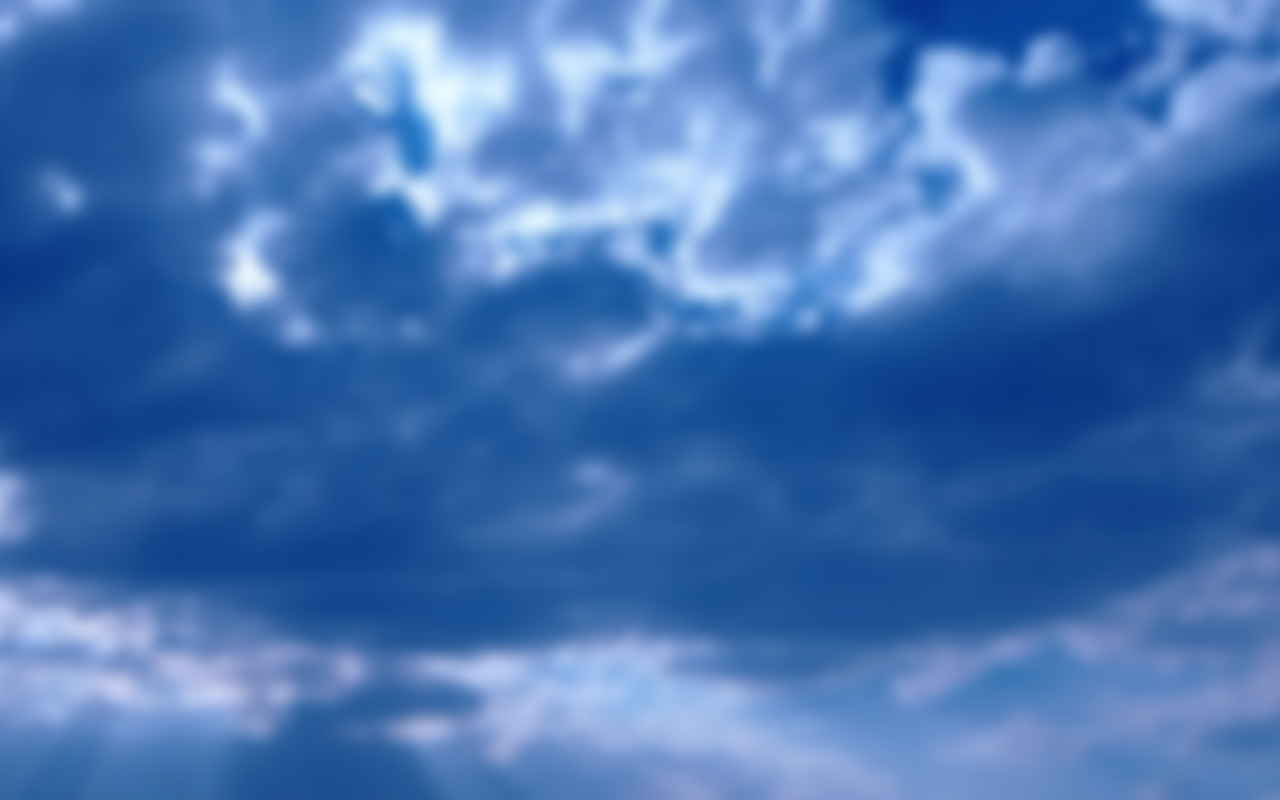
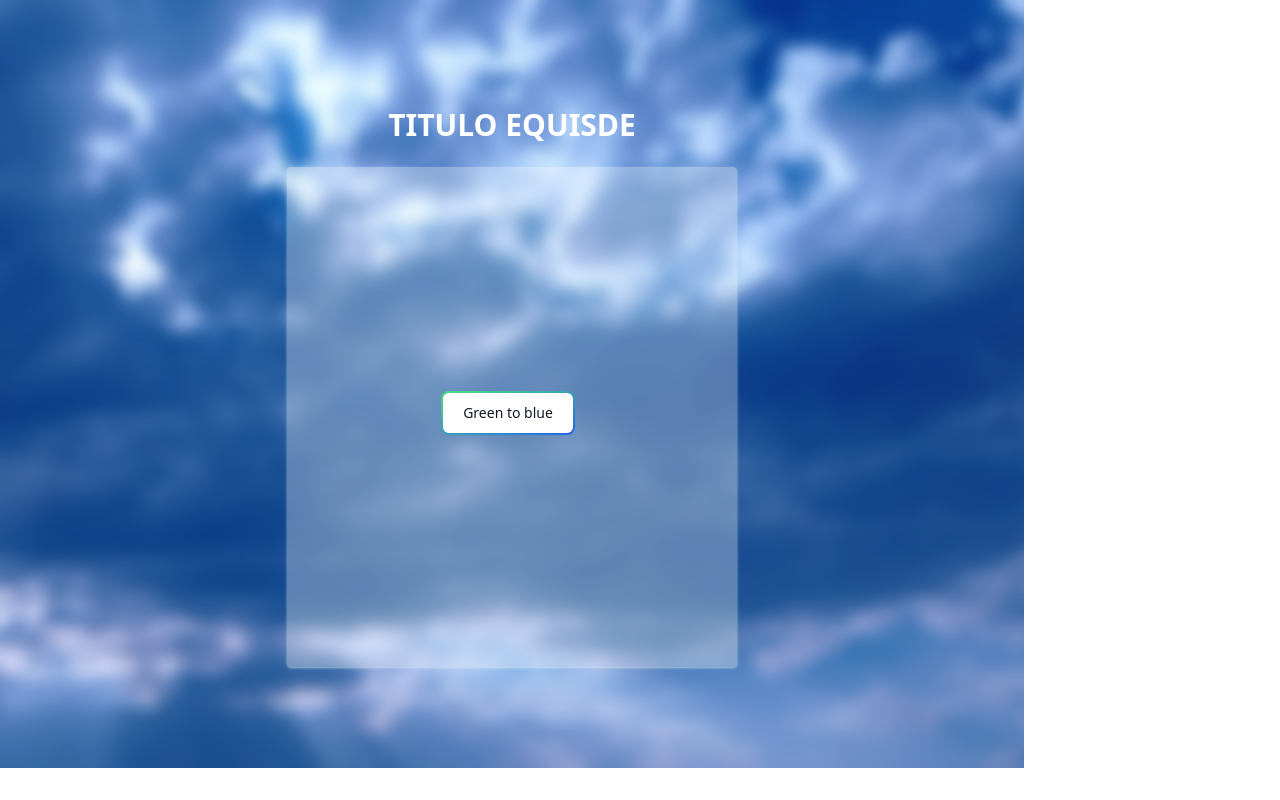
Before and after one commit to Dario19999/forja-cuentos, an Angular app: page /home in a window 1280 px wide. Built offline with nearby package versions, Linux system fonts and the light colour scheme.

Commit message:
fix background and window, and add main menu

```diff
--- a/main.js
+++ b/main.js
@@ -7,11 +7,7 @@ createWindow = () => {
     appWin = new BrowserWindow({
         width: 1024,
         height: 768,
-        //limit the size of the window lower and higher
-        minWidth: 1024,
-        minHeight: 768,
-        maxWidth: 1024,
-        maxHeight: 768,
+        useContentSize: true,
         title: "Forja Cuentos",
         resizable: false,
         webPreferences: {
--- a/src/app/app.module.ts
+++ b/src/app/app.module.ts
@@ -5,12 +5,14 @@ import { AppRoutingModule } from './app-routing.module';
 import { AppComponent } from './app.component';
 import { ButtonComponent } from './components/common/button/button.component';
 import { HomeComponent } from './pages/home/home.component';
+import { MainMenuComponent } from './components/main-menu/main-menu.component';
 
 @NgModule({
   declarations: [
     AppComponent,
     ButtonComponent,
-    HomeComponent
+    HomeComponent,
+    MainMenuComponent
   ],
   imports: [
     BrowserModule,
--- /dev/null
+++ b/src/app/components/main-menu/main-menu.component.css
@@ -0,0 +1,26 @@
+.main-menu--container{
+  width: 650px;
+  height: 700px;
+  display: flex;
+  flex-direction: column;
+  justify-content: center;
+  align-items: center;
+}
+
+.main-menu--title{
+  font-size: 30px;
+  font-weight: bold;
+  color: #fff;
+  text-align: center;
+}
+
+.main-menu--options{
+  width: 450px;
+  height: 500px;
+  display: flex;
+  flex-direction: column;
+  justify-content: center;
+  align-items: center;
+  gap: 15px;
+  margin-top: 20px;
+}
--- /dev/null
+++ b/src/app/components/main-menu/main-menu.component.html
@@ -0,0 +1,6 @@
+<div class="main-menu--container ">
+  <div class="main-menu--title">TITULO EQUISDE</div>
+  <div class="main-menu--options rounded backdrop-blur-sm bg-white/30 shadow shadow-sky-100/50">
+    <app-button></app-button>
+  </div>
+</div>
--- a/src/app/pages/home/home.component.css
+++ b/src/app/pages/home/home.component.css
@@ -1,20 +1,17 @@
-:host {
-  display: block;
+
+.home--background-layout{
   background-image: url('../../../assets/img/home-background.png');
   background-size: cover;
   background-position: center;
   background-repeat: no-repeat;
-  height: 100vh;
-  width: 100vw;
-}
-
-.home--background-layout{
-
-  max-width: 1024px;
-  max-height: 768px;
+  width: 1024px;
+  height: 768px;
 }
 
 .home--background{
+  display: flex;
+  justify-content: center;
+  align-items: center;
   width: 100%;
   height: 100%;
 }
--- a/src/app/pages/home/home.component.html
+++ b/src/app/pages/home/home.component.html
@@ -1,5 +1,5 @@
 <div class="home--background-layout">
   <div class="home--background">
-
+      <app-main-menu></app-main-menu>
   </div>
 </div>
```
Also changed, not shown: src/app/components/main-menu/main-menu.component.ts (added, +10 -0 lines), 1 other file (tests, documents, lock files or other folders).
